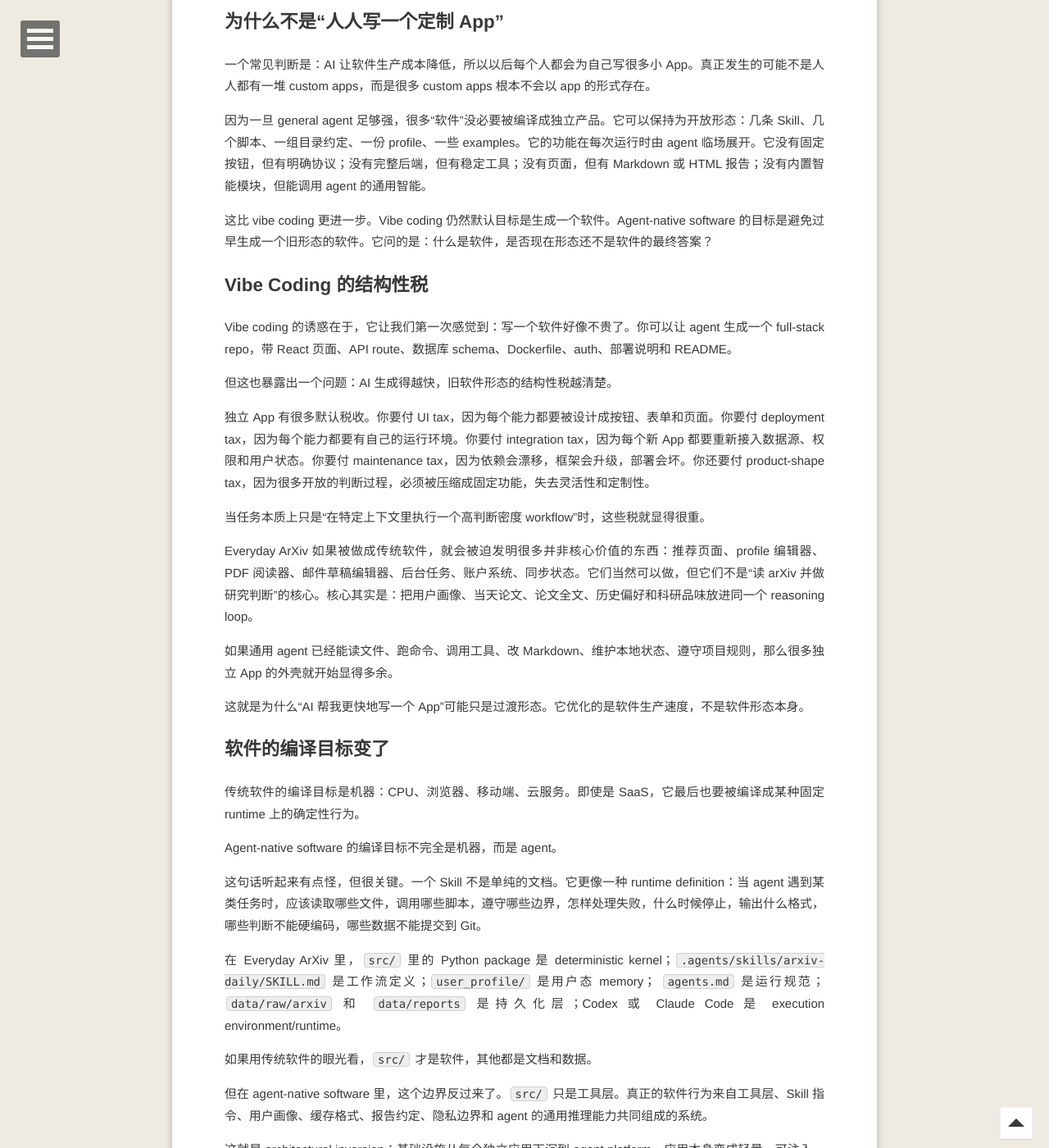
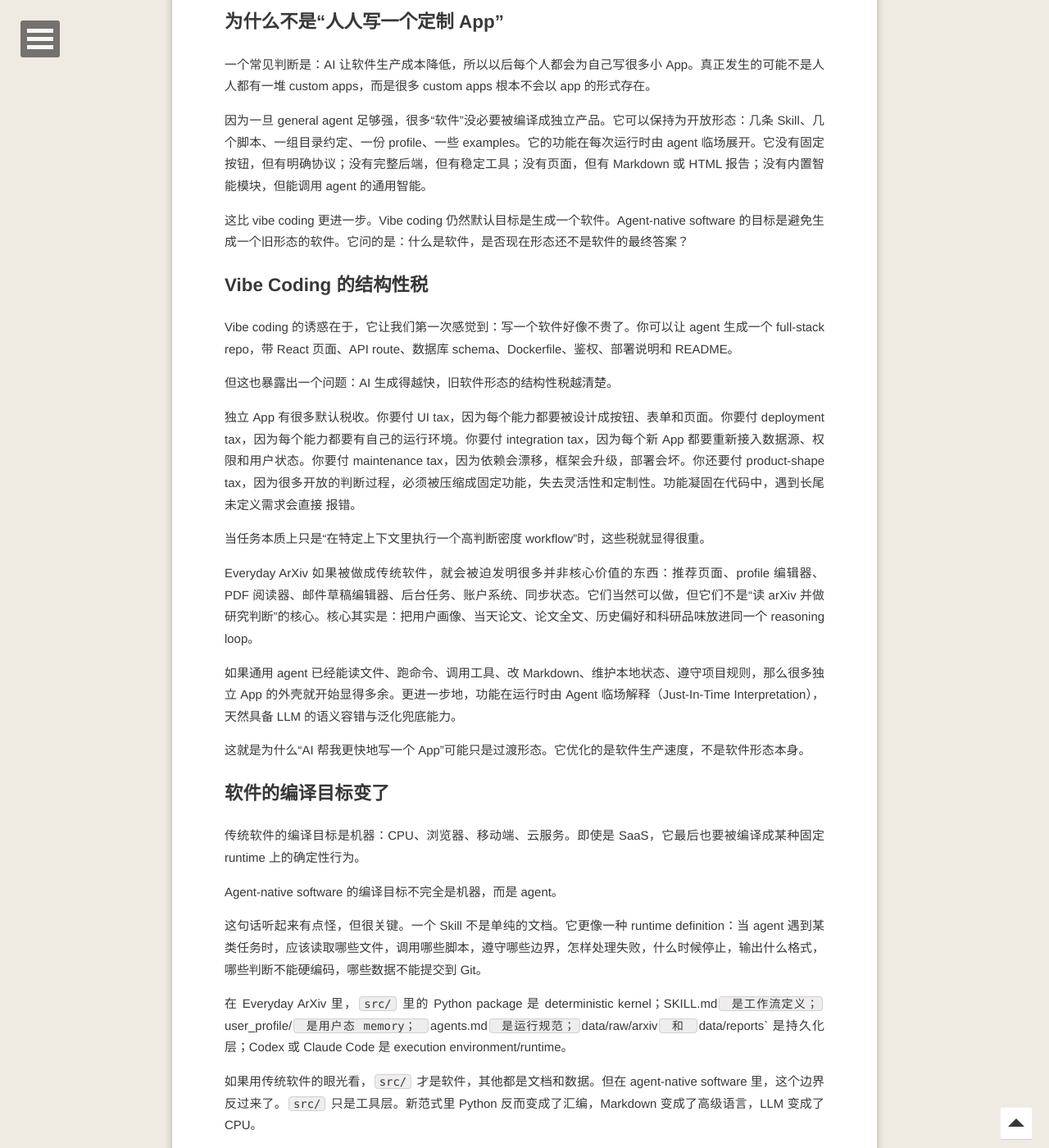
Before and after one commit to refraction-ray/refraction-ray.github.io, a Jekyll site: the page built from _posts/2026-05-21-下一代软件：从AI生成到Agent共生.md, in a window 1280 px wide and 1400 px high, scrolled down 1650 px. Shown: the whole window at 82% size. Built offline with Jekyll 4.4.1, drawn with Linux system fonts in a browser that asks for light colours; comment, search, counter and statistics services are not loaded; some of the changed text lies outside the part shown.

Commit message:
further update on latest blog

```diff
--- a/_posts/2026-05-21-下一代软件：从AI生成到Agent共生.md
+++ b/_posts/2026-05-21-下一代软件：从AI生成到Agent共生.md
@@ -43,21 +43,21 @@
 
 因为一旦 general agent 足够强，很多“软件”没必要被编译成独立产品。它可以保持为开放形态：几条 Skill、几个脚本、一组目录约定、一份 profile、一些 examples。它的功能在每次运行时由 agent 临场展开。它没有固定按钮，但有明确协议；没有完整后端，但有稳定工具；没有页面，但有 Markdown 或 HTML 报告；没有内置智能模块，但能调用 agent 的通用智能。
 
-这比 vibe coding 更进一步。Vibe coding 仍然默认目标是生成一个软件。Agent-native software 的目标是避免过早生成一个旧形态的软件。它问的是：什么是软件，是否现在形态还不是软件的最终答案？
+这比 vibe coding 更进一步。Vibe coding 仍然默认目标是生成一个软件。Agent-native software 的目标是避免生成一个旧形态的软件。它问的是：什么是软件，是否现在形态还不是软件的最终答案？
 
 ## Vibe Coding 的结构性税
 
-Vibe coding 的诱惑在于，它让我们第一次感觉到：写一个软件好像不贵了。你可以让 agent 生成一个 full-stack repo，带 React 页面、API route、数据库 schema、Dockerfile、auth、部署说明和 README。
+Vibe coding 的诱惑在于，它让我们第一次感觉到：写一个软件好像不贵了。你可以让 agent 生成一个 full-stack repo，带 React 页面、API route、数据库 schema、Dockerfile、鉴权、部署说明和 README。
 
 但这也暴露出一个问题：AI 生成得越快，旧软件形态的结构性税越清楚。
 
-独立 App 有很多默认税收。你要付 UI tax，因为每个能力都要被设计成按钮、表单和页面。你要付 deployment tax，因为每个能力都要有自己的运行环境。你要付 integration tax，因为每个新 App 都要重新接入数据源、权限和用户状态。你要付 maintenance tax，因为依赖会漂移，框架会升级，部署会坏。你还要付 product-shape tax，因为很多开放的判断过程，必须被压缩成固定功能，失去灵活性和定制性。
+独立 App 有很多默认税收。你要付 UI tax，因为每个能力都要被设计成按钮、表单和页面。你要付 deployment tax，因为每个能力都要有自己的运行环境。你要付 integration tax，因为每个新 App 都要重新接入数据源、权限和用户状态。你要付 maintenance tax，因为依赖会漂移，框架会升级，部署会坏。你还要付 product-shape tax，因为很多开放的判断过程，必须被压缩成固定功能，失去灵活性和定制性。功能凝固在代码中，遇到长尾未定义需求会直接 报错。
 
 当任务本质上只是“在特定上下文里执行一个高判断密度 workflow”时，这些税就显得很重。
 
 Everyday ArXiv 如果被做成传统软件，就会被迫发明很多并非核心价值的东西：推荐页面、profile 编辑器、PDF 阅读器、邮件草稿编辑器、后台任务、账户系统、同步状态。它们当然可以做，但它们不是“读 arXiv 并做研究判断”的核心。核心其实是：把用户画像、当天论文、论文全文、历史偏好和科研品味放进同一个 reasoning loop。
 
-如果通用 agent 已经能读文件、跑命令、调用工具、改 Markdown、维护本地状态、遵守项目规则，那么很多独立 App 的外壳就开始显得多余。
+如果通用 agent 已经能读文件、跑命令、调用工具、改 Markdown、维护本地状态、遵守项目规则，那么很多独立 App 的外壳就开始显得多余。更进一步地，功能在运行时由 Agent 临场解释（Just-In-Time Interpretation），天然具备 LLM 的语义容错与泛化兜底能力。
 
 这就是为什么“AI 帮我更快地写一个 App”可能只是过渡形态。它优化的是软件生产速度，不是软件形态本身。
 
@@ -69,11 +69,9 @@
 
 这句话听起来有点怪，但很关键。一个 Skill 不是单纯的文档。它更像一种 runtime definition：当 agent 遇到某类任务时，应该读取哪些文件，调用哪些脚本，遵守哪些边界，怎样处理失败，什么时候停止，输出什么格式，哪些判断不能硬编码，哪些数据不能提交到 Git。
 
-在 Everyday ArXiv 里，`src/` 里的 Python package 是 deterministic kernel；`.agents/skills/arxiv-daily/SKILL.md` 是工作流定义；`user_profile/` 是用户态 memory； `agents.md` 是运行规范；`data/raw/arxiv` 和 `data/reports` 是持久化层；Codex 或 Claude Code 是 execution environment/runtime。
+在 Everyday ArXiv 里，`src/` 里的 Python package 是 deterministic kernel；SKILL.md` 是工作流定义；`user_profile/` 是用户态 memory； `agents.md` 是运行规范；`data/raw/arxiv` 和 `data/reports` 是持久化层；Codex 或 Claude Code 是 execution environment/runtime。
 
-如果用传统软件的眼光看，`src/` 才是软件，其他都是文档和数据。
-
-但在 agent-native software 里，这个边界反过来了。`src/` 只是工具层。真正的软件行为来自工具层、Skill 指令、用户画像、缓存格式、报告约定、隐私边界和 agent 的通用推理能力共同组成的系统。
+如果用传统软件的眼光看，`src/` 才是软件，其他都是文档和数据。但在 agent-native software 里，这个边界反过来了。`src/` 只是工具层。新范式里 Python 反而变成了汇编，Markdown 变成了高级语言，LLM 变成了 CPU。
 
 这就是 architectural inversion：基础设施从每个独立应用下沉到 agent platform，应用本身变成轻量、可注入、可修改、可迁移的能力层。
 
@@ -116,7 +114,9 @@
 
 这里的价差可能非常大。对于重度使用者，等价 API 成本订阅要便宜十倍以上。换句话说，同样是使用前沿模型，一个独立 AI app 必须按 API 量表付费，而一个寄居在 Claude Code / Codex 里的 agent-native workflow，可能被平台订阅吸收掉全部用户成本，因为用户反正也要有 AI subscription plan。
 
-如果前沿模型厂商能长期维持这种定价结构，后果会很激烈。通用 Agent 工具如 codex 会吞噬掉大量“只是把大模型 API 接进旧软件外壳”的所谓智能化软件。因为后者同时背着两层成本：一层是传统 SaaS 的产品形态成本，另一层是前沿模型 API 的按量成本。而前者复用的是 agent 平台已经补贴、已经部署、已经被用户购买的 runtime。
+如果前沿模型厂商能长期维持这种定价结构，后果会很激烈。通用 Agent 工具如 codex 会吞噬掉大量只是把大模型 API 接进旧软件外壳的所谓智能化软件。因为后者同时背着两层成本：一层是传统 SaaS 的产品形态成本，另一层是前沿模型 API 的按量成本。而前者复用的是 agent 平台已经补贴、已经部署、已经被用户购买的 runtime。
+
+也就是说 SaaS Wrapper 正在失去认知套利的空间。以前开发者靠接个 API 加上漂亮 UI 就能卖信息差和智能差。现在，当 General Agent 的可以直接读取本地的 Workspace 和 Skill 时，用户直接在底层用最便宜、甚至被大厂严重补贴的订阅制算力完成了平替。包装成独立 App 的行为，在商业上变成了反向优化。
 
 所以便宜来自两个方向。
 
@@ -124,7 +124,7 @@
 
 第二，计费层更低。API wrapper 软件要把每一次智能行为都变成自己的边际成本；agent-native software 则尽量把智能行为放进用户已经拥有的 general agent runtime 里。前者像是在每个小工具里自带发动机，后者像是在一个统一动力系统上加载不同工具。
 
-文件系统就是状态。Markdown 就是界面。JSONL 就是数据库。Skill 就是产品逻辑。Python CLI 是可复现工具。Agent 是交互层、推理层和 glue code。用户不需要一个完整 App，只需要一个可以被 agent 理解和操作的工作空间。
+文件系统就是状态。Markdown 就是界面。JSONL 就是数据库。Skill 就是产品逻辑。Python CLI 是指令集。Agent 是交互层、推理层和 glue code。用户不需要一个完整 App，只需要一个可以被 agent 理解和操作的工作空间。
 
 ## LLM OS 不是一个比喻
 
@@ -148,13 +148,11 @@
 
 Everyday ArXiv 只是一个例子，但它背后的结构可以推广到很多原本需要“做成软件”的场景。
 
-第一个当然还是知识工作流。今天是 arXiv，明天可以是论文库、技术博客库、投资研究库、法律文档库、内部决策 memo。传统做法是写一个独立应用：有 dashboard，有搜索框，有收藏，有摘要，有推荐，有 RAG。Agent-native 的做法则更松散：原始材料是文件，索引是脚本，workflow 是 Skill，用户偏好是 profile，报告是 Markdown。它不像一个产品，更像一个可以被 agent 随时展开的工作环境。
-
-第二个是科研数值计算和实验任务管理。比如一个 research project 需要管理模型、参数、运行脚本、远程机器、结果目录、日志、图表和结论。你当然可以写成一个独立 CLI，规定一套命令：`submit`、`status`、`plot`、`report`。这仍然有价值，因为底层确定性任务需要稳定工具。但如果整个实验管理都被压进 CLI，反而会丢掉大量上下文判断：什么时候该重跑，哪些参数组合值得扩展，哪个异常可能是 bug，哪张图应该进入论文，哪个结果已经足以停止。
+一种是科研计算和实验任务管理。比如一个 research project 需要管理模型、参数、运行脚本、远程机器、结果目录、日志、图表和结论。你当然可以写成一个独立 CLI，规定一套命令：`submit`、`status`、`plot`、`report`。这仍然有价值，因为底层确定性任务需要稳定工具。但如果整个实验管理都被压进 CLI，反而会丢掉大量上下文判断：什么时候该重跑，哪些参数组合值得扩展，哪个异常可能是 bug，哪张图应该进入论文，哪个结果已经足以停止。
 
 更自然的方式是：底层脚本保持确定性，上层用一组 Skills 规范 agent 怎么读实验目录、怎么提交任务、怎么记录 provenance、怎么生成报告、怎么避免覆盖结果。这样实验系统不是一个封闭工具，而是一个 agent 可操作的 research workspace。它的灵活性通常比独立 CLI 更强，效果也更好，因为科研实验本来就不是一串固定命令，而是不断判断、调整和解释的过程。
 
-第三个是已经存在的 Python 软件框架。过去我们会想：是不是要给它套一层 GUI？是不是要做一个 web app，让用户点选参数、拖拽模块、展示结果？但对于很多科学计算、机器学习、量子模拟框架来说，更好的界面也许不是 GUI，而是 agent。
+另一种是已经存在的 Python 软件框架。过去我们会想：是不是要给它套一层 GUI？是不是要做一个 web app，让用户点选参数、拖拽模块、展示结果？但对于很多科学计算、机器学习、量子模拟框架来说，更好的界面也许不是 GUI，而是 agent。
 
 框架本身提供严格 API、类型、测试、文档和 examples。Agent-native 改造则让 agent 直接读文档、组合算法、写脚本、运行 demo、解释结果、生成图表。用户不再需要先学完所有 API 才能开始探索，而是用自然语言描述目标，由 agent 把目标编译成框架代码。这类改造不是给旧框架套壳，而是把框架接入一个自然语言可编程的操作层。[TensorCircuit-NG](https://github.com/tensorcircuit/tensorcircuit-ng) 就代表了成这种 agent-native 方向：核心不是再做一个漂亮 GUI，或者限制功能的 CLI，而是让框架本身成为 agent 能理解、能调用、能扩展的计算基底。
 
@@ -174,9 +172,9 @@
 
 从 Everyday ArXiv 这个例子，可以抽象出几条原则。
 
-第一，确定性留给代码。抓取、解析、缓存、schema、配置、路径、格式检查，都应该是普通软件工程。不要让 LLM 去“记得”今天的 cache 应该放哪里，也不要让它每次临场发明数据结构。
+第一，确定性留给代码。抓取、解析、缓存、schema、配置、路径、格式检查，都应该是普通软件工程。不要让 LLM 每次临场发明数据结构。
 
-第二，判断性留给 agent。推荐、取舍、close reading、科研 idea、citation 风险、邮件语气，这些正是 general agent 的优势。把它们硬编码成固定的 API pipeline，反而会牺牲灵活性。
+第二，判断性留给 agent。推荐、取舍、科研 idea、邮件语气，这些正是 general agent 的优势。把它们硬编码成固定的 API pipeline，反而会牺牲灵活性。
 
 第三，用户画像应该是本地文件，而不是抽象偏好按钮。研究兴趣、负面偏好、过往论文、citation anchors 都很细，应该能被 agent 直接读取、引用、更新和审计。
 
@@ -190,8 +188,8 @@
 
 AI agent 最开始像一个更会写代码的程序员。然后它像一个能操作工具的助理。再往后，它可能会更像一个通用的智能运行环境和操作系统。
 
-如果这个判断成立，下一代软件的一部分就不会再被理解为“应用”。它们会是 agent-readable 的目录、prompt、skill、script、profile 和 cache。它们没有固定形态，却能稳定运行；没有完整 UI，却能完成复杂工作；不是被 AI 一次性生成，而是持续生活在 AI agent 里面。
+如果这个判断成立，下一代软件的一部分就不会再被理解为“应用”。它们没有固定形态，却能稳定运行；没有完整 UI，却能完成复杂工作；不只是被 AI 一次性生成，而是持续生活在 AI agent 里面。
 
-Everyday ArXiv 只是一个很小的科研工具，但它展示了这个方向的雏形：软件的智能部分不一定要被封装成专用 agent；当通用 agent 足够强时，软件可以把自己写成 agent 的 Harness。甚至我有个暴论，很少有专用 agent 是有用的，都会被通用 agent 吞噬，正如 Sutton 的苦涩的教训。
+Everyday ArXiv 只是一个很小的科研工具，但它展示了这个方向的雏形：软件的智能部分不一定要被封装成专用 agent；当通用 agent 足够强时，软件可以把自己写成通用 agent 的 Harness。甚至我有个暴论，很少有专用 agent 最终还有用，都会被通用 agent 吞噬，正如 Sutton 的苦涩的教训，只不过这次是软件工程版本。
 
 这也许就是从 AI 生成软件，到软件存在于 AI 之内的转变。
```
Also changed, not shown: other parts of _posts/2026-05-21-下一代软件：从AI生成到Agent共生.md (+1 -1 lines).
